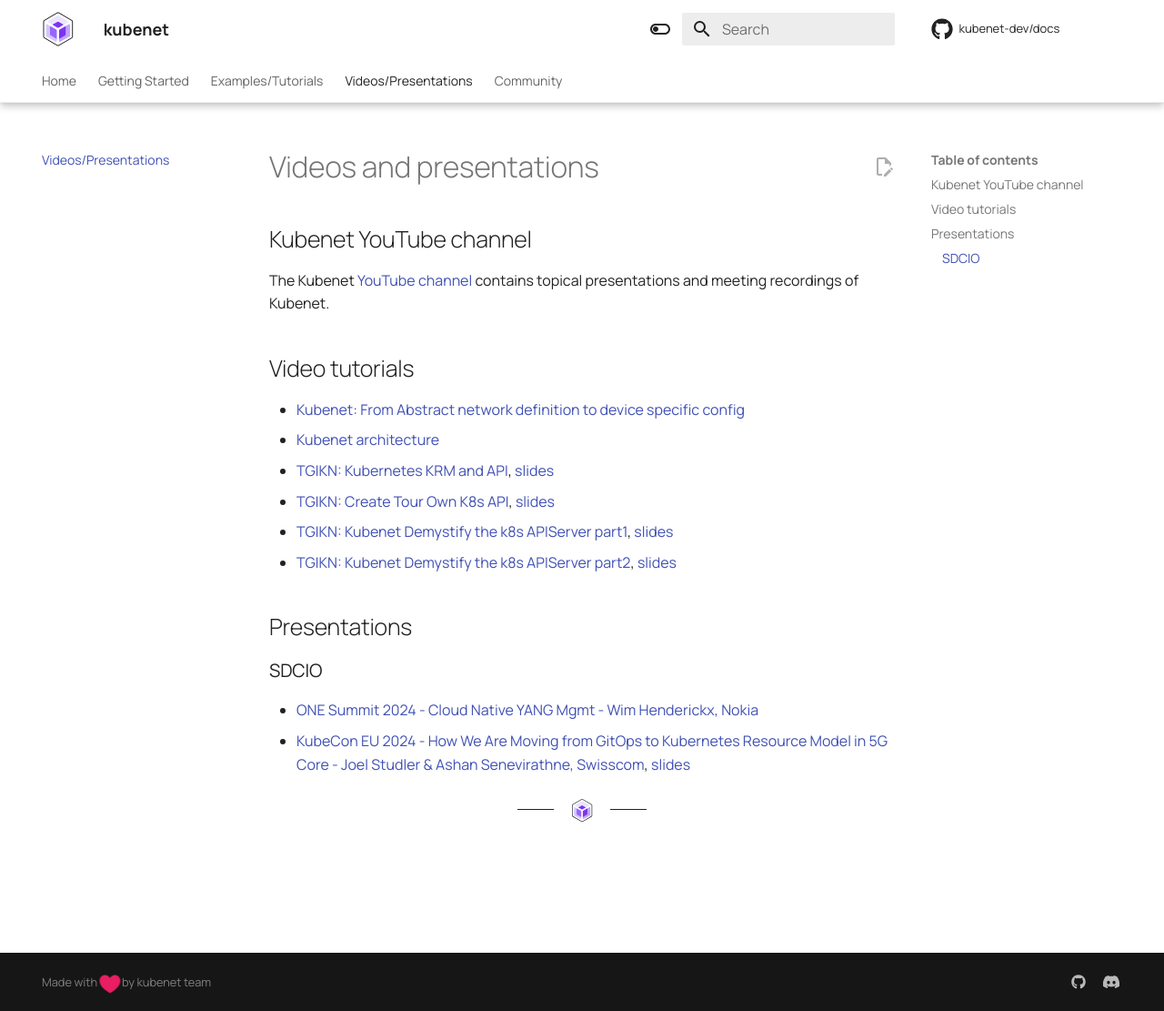
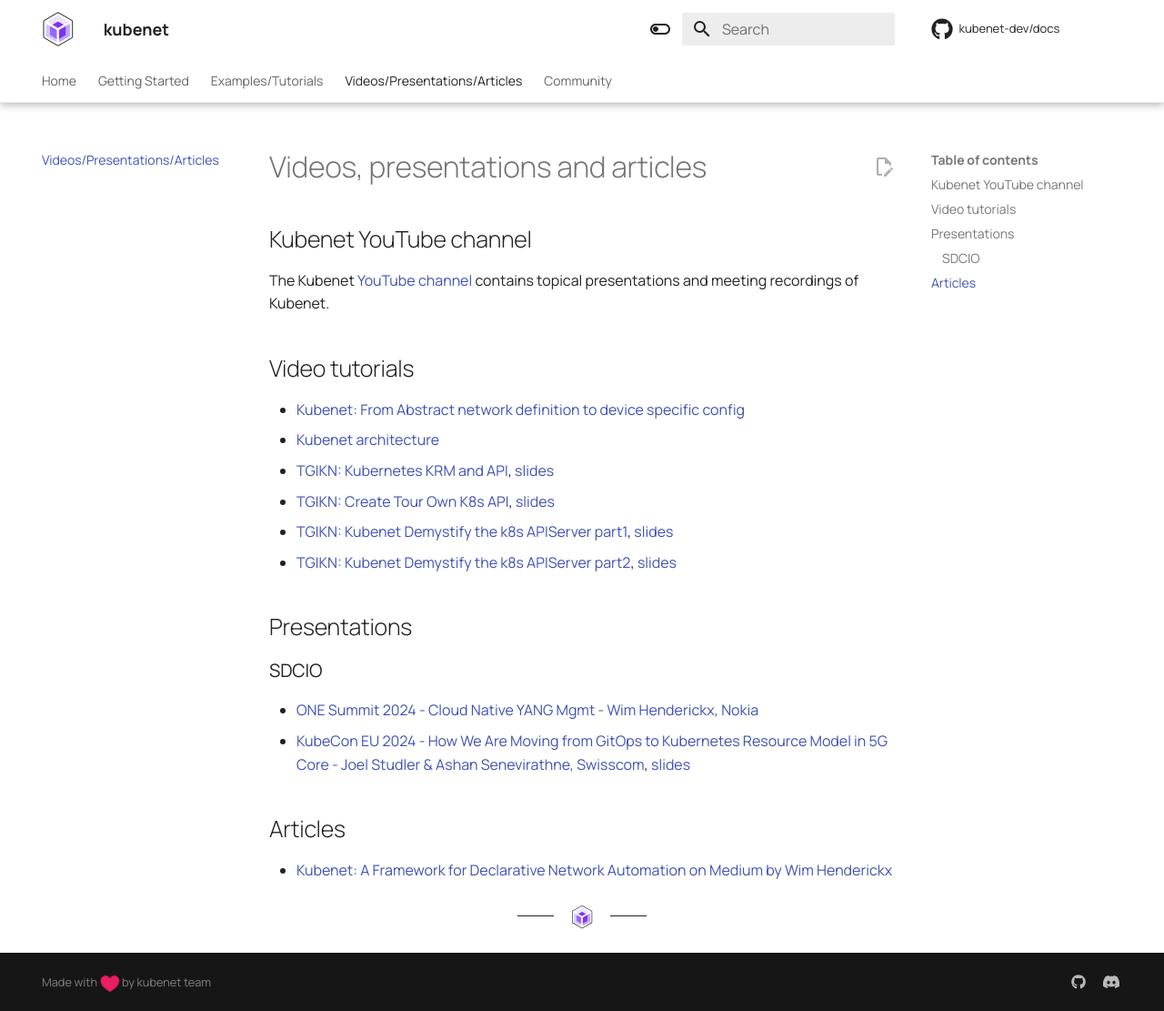
Before and after one commit to kubenet-dev/docs, an MkDocs documentation site: the page built from docs/03-videos/01_videos.md, in a window 1280 px wide and 1111 px high. Shown: the whole window at 91% size. Built offline with MkDocs 1.6.1 and Material for MkDocs 9.7.7, drawn with Linux system fonts in a browser that asks for light colours; comment, search, counter and statistics services are not loaded.

Commit message:
Adding link to Medium article
https://medium.com/@wim.henderickx/kubenet-a-framework-for-declarative-network-automation-57454cba1281

Signed-off-by: Gergely Csatari <gergely.csatari@nokia.com>

```diff
--- a/docs/03-videos/01_videos.md
+++ b/docs/03-videos/01_videos.md
@@ -1,4 +1,4 @@
-# Videos and presentations
+# Videos, presentations and articles
 
 ## Kubenet YouTube channel
 
@@ -21,3 +21,7 @@
 * [ONE Summit 2024 - Cloud Native YANG Mgmt - Wim Henderickx, Nokia](https://www.youtube.com/watch?v=dHOeqbqkN1s)
 * [KubeCon EU 2024 - How We Are Moving from GitOps to Kubernetes Resource Model in 5G Core - Joel Studler & Ashan Senevirathne, Swisscom](https://youtu.be/crmTnB6Zwt8),
   [slides](https://static.sched.com/hosted_files/kccnceu2024/ee/From%20GitOps%20to%20KRM%20in%20Swisscoms%205G%20Core%20KubeCon%202024-03-20.pdf)
+
+## Articles
+
+* [Kubenet: A Framework for Declarative Network Automation on Medium by Wim Henderickx](https://medium.com/@wim.henderickx/kubenet-a-framework-for-declarative-network-automation-57454cba1281)
--- a/mkdocs.yml
+++ b/mkdocs.yml
@@ -14,7 +14,7 @@
     - Routed Network: 02-examples/07_routednetwork.md
     - IRB Network: 02-examples/08_irbnetwork.md
     - GitOps: 02-examples/09_gitops.md
-  - Videos/Presentations: 03-videos/01_videos.md
+  - Videos/Presentations/Articles: 03-videos/01_videos.md
   - Community:
     - Community: 04-community/01_about.md
 
```
